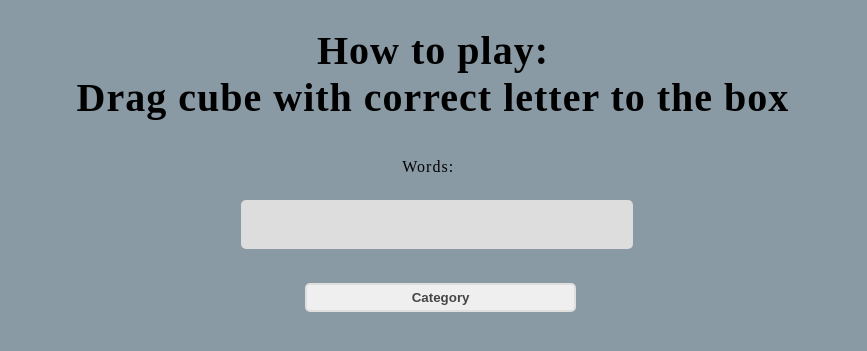
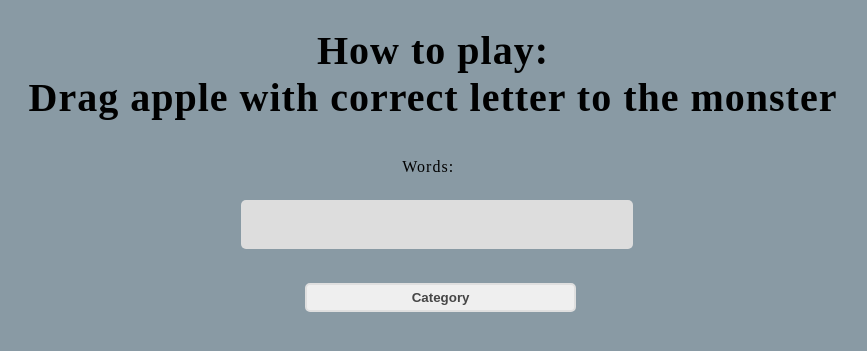
Before and after one commit to EmiKrav/LLG, a PHP site: page /game.php in a window 1280 px wide. Shown: the part 49-400 px from the top of the page, without its empty margins (207-1074 px from the left). Run offline with PHP 8.4, Linux system fonts and the light colour scheme; data comes from the database, SQL or seed files in the repository; data that the repository does not hold is empty.

Commit message:
Typo fix

```diff
--- a/game.php
+++ b/game.php
@@ -66,7 +66,7 @@ while($row2 = mysqli_fetch_array($result3, MYSQLI_ASSOC)){
 	<div id="dogPic"></div>
 	<div id="badPic"></div>
 	<div id="badPic2"></div>
-	<h1 id="instruct" style="user-select: none;">How to play: <br> Drag cube with correct letter to the box </h1>
+	<h1 id="instruct" style="user-select: none;">How to play: <br> Drag apple with correct letter to the monster </h1>
 	<div class="login-container" style="margin-left:35%">
 
 			<form method="POST">
```
